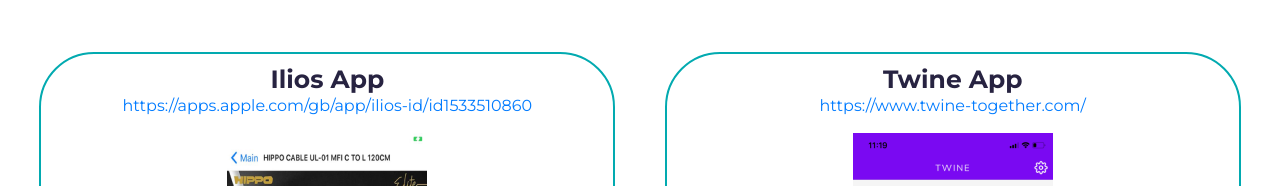
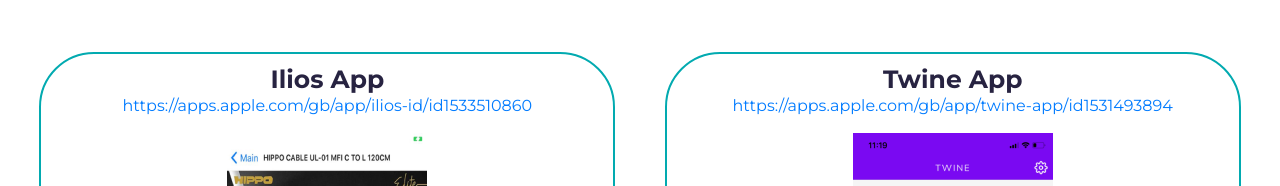
Before and after one commit to kyeap/kyeap.github.io, a Gatsby site: page / in a window 1280 px wide. Shown: the part 1315-1501 px from the top of the page. Built offline with nearby package versions, Linux system fonts and the light colour scheme; Gatsby itself is replaced by a stand-in of ours.

Commit message:
update twine app link

```diff
--- a/src/mock/data.js
+++ b/src/mock/data.js
@@ -28,7 +28,7 @@
 export const projectsData = [
   {
     id: nanoid(),
-    img: ['Ilios.png', 'ilios_logo','ilios_item'],
+    img: ['Ilios.png', 'ilios_logo', 'ilios_item'],
     title: 'Ilios App',
     info:
       'Backend developer for an ecommerce App for individual buyers, retailers and resellers using laravel.',
@@ -41,7 +41,7 @@
   },
   {
     id: nanoid(),
-    img: ['twine.jpg','twine_stats.png','twine_project.png','twine_log.png'],
+    img: ['twine.jpg', 'twine_stats.png', 'twine_project.png', 'twine_log.png'],
     title: 'Twine App',
     info:
       'Fullstack React Native developer for an app that allows volunteers, volunteers admin and organisation owners of Charitable organisation to better keep track of their projects and activities ',
@@ -52,7 +52,7 @@
       d: 'Developed postgresql database structure for push notification and award badges',
       e: 'Deployment in Heroku (Server) and Expo (App)',
     },
-    url: 'https://www.twine-together.com/',
+    url: 'https://apps.apple.com/gb/app/twine-app/id1531493894',
     tag: ['react native', 'nodeJs', 'TypeScript', 'iOS', 'Android', 'postgresql'],
     repo: 'https://github.com/cobidev/react-simplefolio', // if no repo, the button will not show up
   },
```
